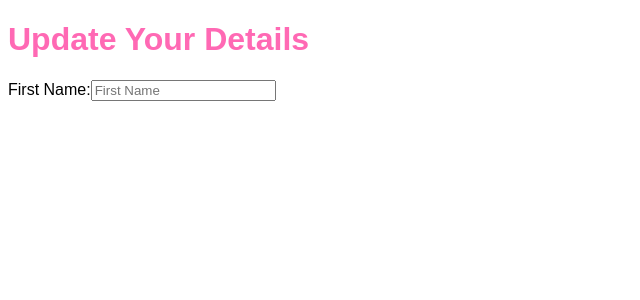
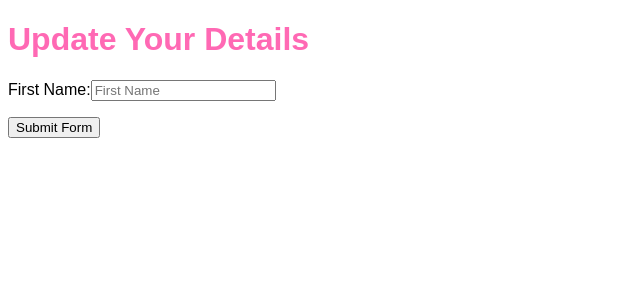
Before and after one commit to Ashiqr/Generic-Form, a React app: page / in a window 1280 px wide. Shown: the top 300 px of the page, without its empty margins (0-640 px from the left). Built offline with nearby package versions, Linux system fonts and the light colour scheme; the HTML template or start-up script is replaced by a standard one.

Commit message:
weak form

```diff
--- a/src/Components/Form.js
+++ b/src/Components/Form.js
@@ -4,6 +4,7 @@
 import React from 'react';
 import Name from './Name';
 import validation from './validation';
+import Submit from './Submit';
 
 
 const Form = () => {return (
@@ -12,8 +13,9 @@ const Form = () => {return (
             return validation.ValidateInput([validation.RequiredInput, validation.OnlyText], Name);
         }}/>
         {/* <Name title='Surname' max='5' required='0'/> */}
+        <Submit text='Submit Form'/>
     </React.Fragment>
     )};
 
 
-export default Form
+export default Form;
--- /dev/null
+++ b/src/Components/Submit.js
@@ -0,0 +1,27 @@
+import React from 'react';
+
+const Submit = (data) => {
+
+    const getFormData = (e) =>{
+        var container = document.getElementById('react-root');
+        var inputs = container.getElementsByTagName('input');
+        var result = {};
+        for (var index = 0; index < inputs.length; ++index) {
+            result[inputs[index].name] = inputs[index].value;
+        }
+        return result;
+    }
+
+    const handleSubmit = (e) => {
+        e.preventDefault()
+        console.log(getFormData(e));
+    };
+
+    return (
+        <React.Fragment>
+            <button type='submit' onClick={handleSubmit}>{data.text}</button>
+        </React.Fragment>
+    )
+};
+
+export default Submit;
```
Also changed, not shown: 2 other files (tests, documents, lock files or other folders).
